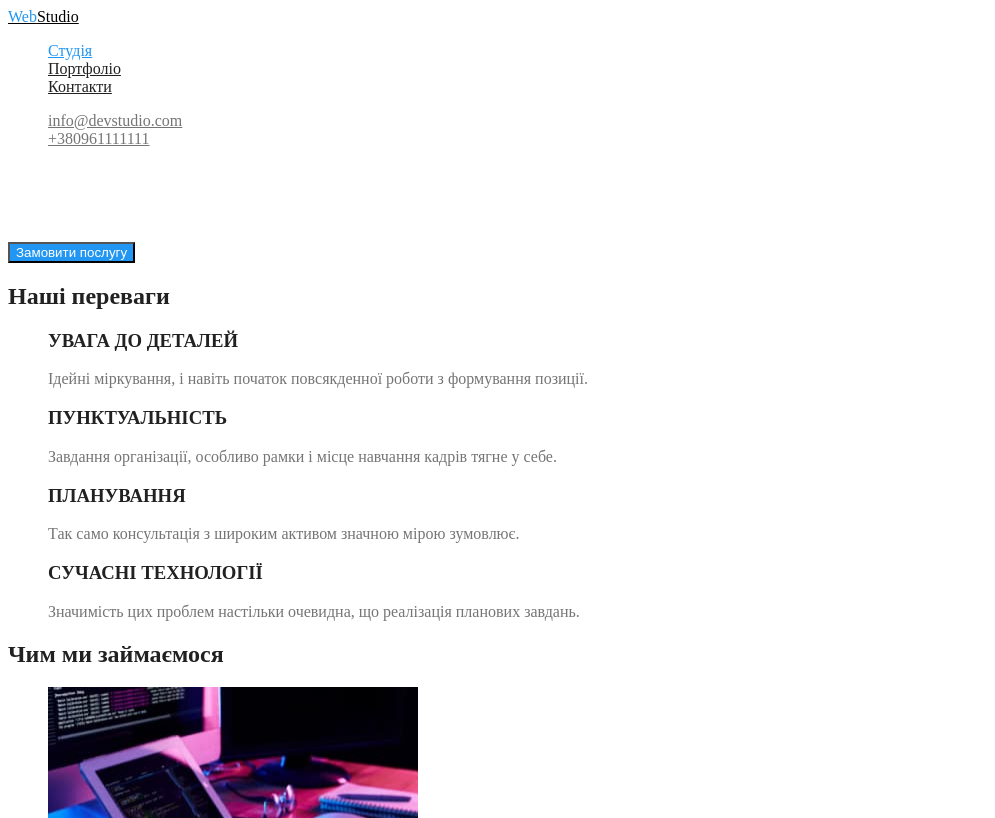
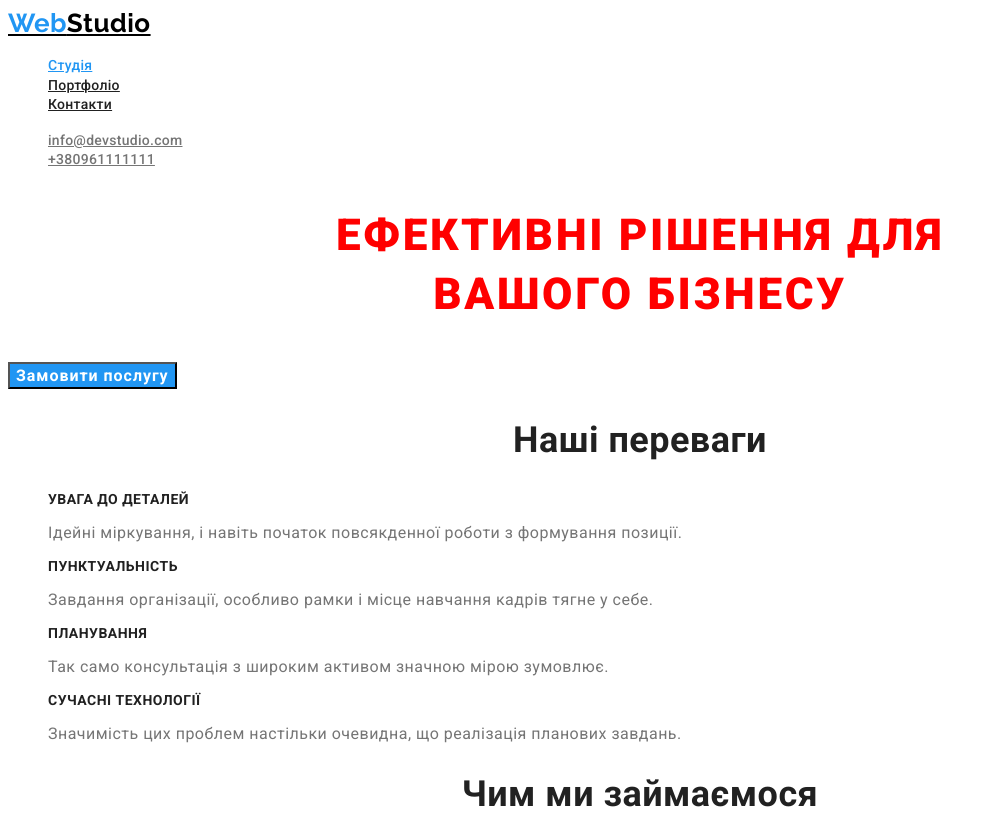
Before and after one commit to Alexander-Bilokur/goit-markup-hw-02, a plain HTML site: page index.html in a window 1280 px wide. Shown: the top 818 px of the page, without its empty margins (0-995 px from the left). Drawn offline with Linux system fonts and the light colour scheme.

Commit message:
модуль 2 частина 2
дійшов до 3 секції

```diff
--- a/css/styles.css
+++ b/css/styles.css
@@ -11,12 +11,15 @@
     --primary-white-color: #FFFFFF;
 }
 
+
+/* Загальні */
 .page {
     background-color: var(--primary-white-color);
     color: var(--primary-text-color);
+    font-family: Roboto, sans-serif;
+    letter-spacing: 0.03em;
 }
 
-/* Загальні */
 .list {
     list-style: none;
 }
@@ -24,6 +27,10 @@
 /* Логотип */
 .logo {
     color: #000000;
+    font-family: Raleway, sans-serif;
+    font-weight: 700;
+    font-size: 26px;
+    line-height: 1.19;
 }
 
 .logo-name {
@@ -33,6 +40,10 @@
 /*Навігація сайту*/
 .site-nav .link {
     color: var(--title-text-color);
+    font-weight: 500;
+    font-size: 14px;
+    line-height: 1.33;
+    letter-spacing: 0.02em;
 }
 
 .site-nav .link:hover,
@@ -46,6 +57,10 @@
 
 .aut-nav .link {
     color: var(--primary-text-color);
+        font-weight: 500;
+        font-size: 14px;
+        line-height: 1.33;
+        letter-spacing: 0.02em;
 }
 
 .aut-nav .link:hover,
@@ -55,22 +70,48 @@
 
 /* Main Секція Hero */
 .hero-title {
-    color:#FFFFFF;
+    /* ЗАМІНИТИ COLOR НА #FFFFFF */
+    color:red;
+    font-family: 'Roboto';
+    font-weight: 900;
+    font-size: 44px;
+    line-height: 1.36;
+    text-align: center;
+    letter-spacing: 0.06em;
+    text-transform: uppercase
 }
 
 .button {
     color:var(--primary-white-color);
     background-color: var(--accent);
+    font-family: 'Roboto';
+    font-weight: 700;
+    font-size: 16px;
+    line-height: 1.36;
+    display: flex;
+    align-items: center;
+    text-align: center;
+    letter-spacing: 0.06em;
+
+
 }
 
 /* Main Секція 1,2,3 H2 */
 .section-title {
     color: var(--title-text-color);
+    font-weight: 700;
+    font-size: 36px;
+    line-height: 1.17;
+    text-align: center;
 }
 
 /* Секція 2 Чим ми займаємося */
 .feature-list .title {
     color: var(--title-text-color);
+    font-weight: 700;
+    font-size: 14px;
+    line-height: 16px;
+    text-transform: uppercase;
 }
 
 /* Секція 3 Наша команда*/
--- a/index.html
+++ b/index.html
@@ -5,6 +5,9 @@
     <meta http-equiv="X-UA-Compatible" content="IE=edge">
     <meta name="viewport" content="width=device-width, initial-scale=1.0">
     <title>Студія</title>
+    <link rel="preconnect" href="https://fonts.googleapis.com">
+    <link rel="preconnect" href="https://fonts.gstatic.com" crossorigin>
+    <link href="https://fonts.googleapis.com/css2?family=Raleway:wght@700&family=Roboto:wght@400;500;700;900&display=swap" rel="stylesheet">
     <link rel="stylesheet" href="css/styles.css">
   </head>
   <body class="page">
```
